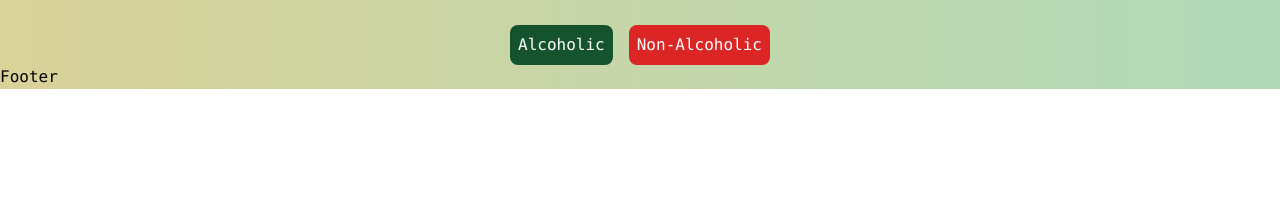
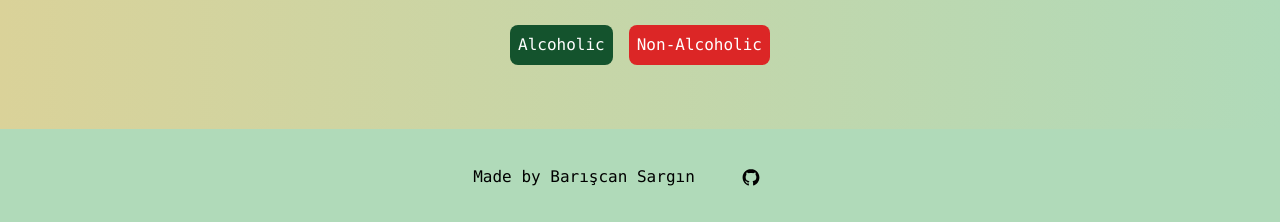
Before and after one commit to bariscansargin/Make-Cocktail, a React (Vite) app: page / in a window 1280 px wide. Shown: the part 1119-1341 px from the top of the page. Before the commit the page ends 1208 px from the top, so only its background shows below. Built offline with nearby package versions, Linux system fonts and the light colour scheme; no server answers.

Commit message:
Created Footer component.

```diff
--- a/package.json
+++ b/package.json
@@ -18,6 +18,7 @@
     "match-sorter": "^6.3.1",
     "react": "^18.2.0",
     "react-dom": "^18.2.0",
+    "react-icons": "^4.8.0",
     "react-redux": "^8.0.5",
     "react-responsive-carousel": "^3.2.23",
     "react-router-dom": "^6.11.2",
--- a/src/App.jsx
+++ b/src/App.jsx
@@ -1,11 +1,15 @@
 import { createBrowserRouter, RouterProvider } from "react-router-dom";
 import "./App.css";
-import HomePageLayout from "./pages/HomePageLayout/HomePageLayout";
+//Pages
+import PageLayout from "./pages/HomePageLayout/HomePageLayout";
 import InfoPage from "./pages/InfoPage/InfoPage";
+import ErrorPage from "./components/ErrorPage/ErrorPage";
+
 const router = createBrowserRouter([
   {
     path: "/",
-    element: <HomePageLayout />,
+    element: <PageLayout />,
+    errorElement: <ErrorPage/>,
     children: [{ path: "/", element: <InfoPage /> }],
   },
 ]);
--- a/src/components/Footer/Footer.jsx
+++ b/src/components/Footer/Footer.jsx
@@ -1,7 +1,17 @@
 import React from "react";
+import { Link } from "react-router-dom";
+import { DiGithubBadge } from "react-icons/di";
 
 const Footer = () => {
-  return <div>Footer</div>;
+  return (
+    <div className="flex items-center justify-center w-full h-24 bg-[#B0DAB9] text-black">
+      <p>Made by Barışcan Sargın</p>
+
+      <Link to={"https://github.com/bariscansargin"}>
+        <DiGithubBadge className="w-28  text-2xl text-black hover:text-white" />
+      </Link>
+    </div>
+  );
 };
 
 export default Footer;
--- a/src/pages/HomePageLayout/HomePageLayout.jsx
+++ b/src/pages/HomePageLayout/HomePageLayout.jsx
@@ -3,7 +3,7 @@ import { Outlet } from "react-router-dom";
 import Navbar from "../../components/Navbar/Navbar";
 import Footer from "../../components/Footer/Footer";
 
-const HomePageLayout = () => {
+const PageLayout = () => {
   return (
     <Fragment>
       <Navbar />
@@ -13,4 +13,4 @@ const HomePageLayout = () => {
   );
 };
 
-export default HomePageLayout;
+export default PageLayout;
--- a/src/pages/InfoPage/InfoPage.jsx
+++ b/src/pages/InfoPage/InfoPage.jsx
@@ -97,7 +97,7 @@ const InfoPage = () => {
 
       <p> If you want you can filter cocktails here {emoji}</p>
 
-      <div className="flex mt-6">
+      <div className="flex mt-6 mb-16">
         <Link>
           <ButtonComponent type={"green"}>Alcoholic</ButtonComponent>
         </Link>
```
Also changed, not shown: 1 other file (tests, documents, lock files or other folders).
